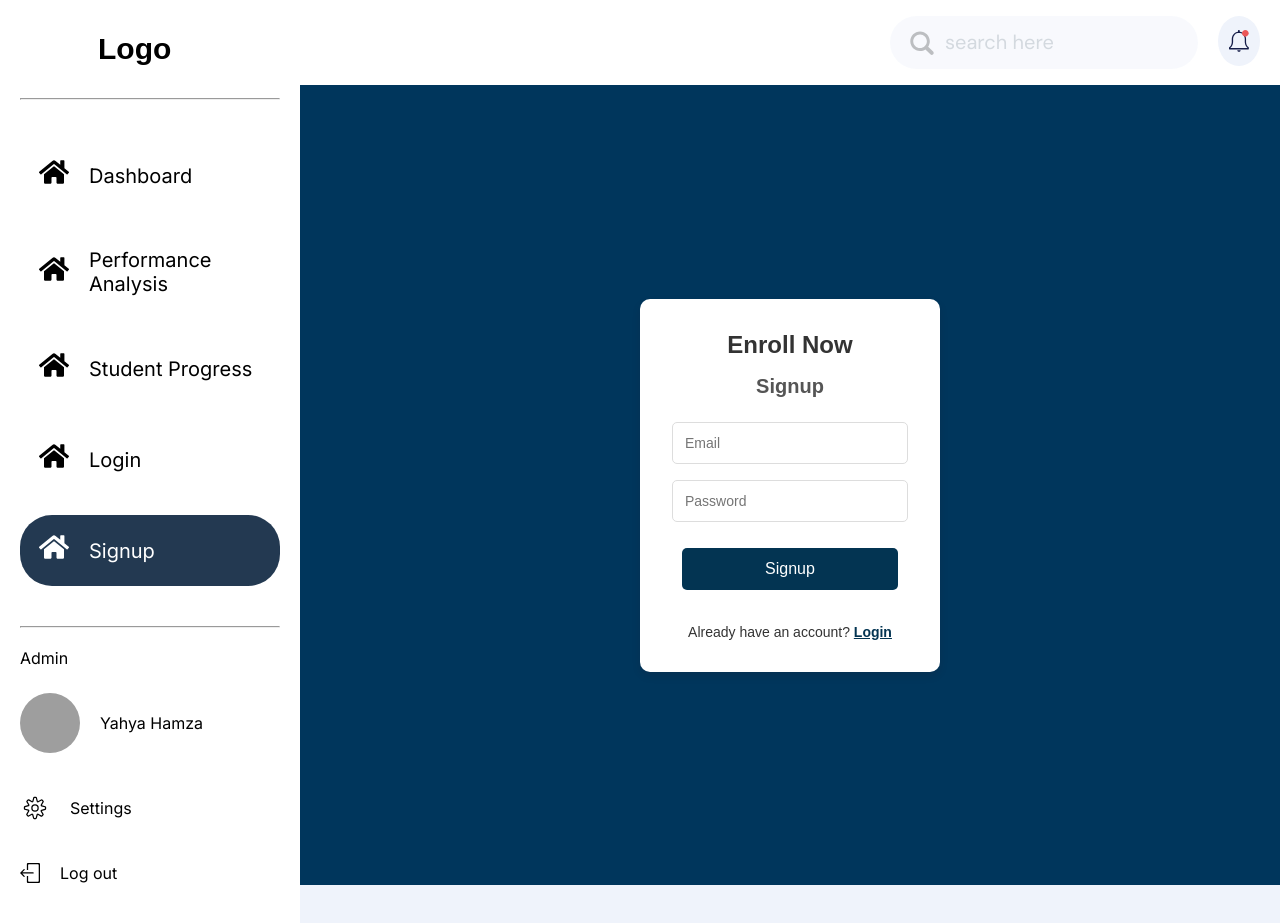
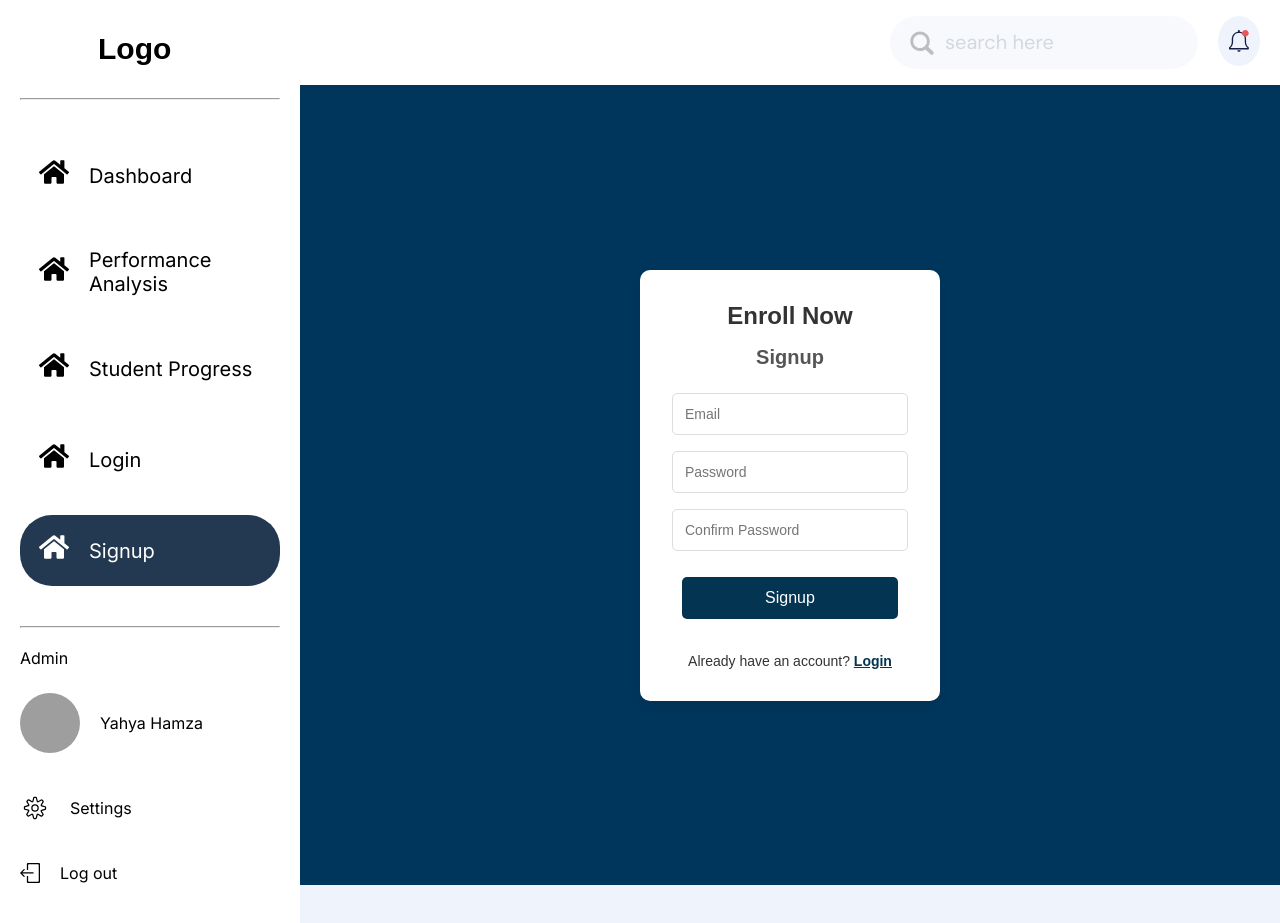
Before and after one commit to Yahya305/IAD-project, a React (Vite) app in the folder client/: page /student/signup in a window 1280 px wide. Built offline with nearby package versions, Linux system fonts and the light colour scheme; grey boxes are pictures that could not be loaded; a web font is replaced by a local one.

Commit message:
fix: signup page UI

```diff
--- a/client/src/pages/student/authentication/components/Form.jsx
+++ b/client/src/pages/student/authentication/components/Form.jsx
@@ -3,10 +3,16 @@
 const Form = ({ onSubmit, formType }) => {
     const [email, setEmail] = useState("");
     const [password, setPassword] = useState("");
+    const [confirmPassword, setConfirmPassword] = useState("");
     const [error, setError] = useState("");
 
     const handleSubmit = (e) => {
         e.preventDefault();
+
+        if (formType === "Signup" && password !== confirmPassword) {
+            setError("Passwords do not match.");
+            return;
+        }
 
         // Basic validation
         if (!email || !password) {
@@ -19,7 +25,7 @@
 
         // Call the onSubmit prop if provided
         if (onSubmit) {
-            onSubmit({email, password});
+            onSubmit({ email, password });
         }
 
         console.log("Logging in with", email, password);
@@ -48,6 +54,18 @@
                     aria-label="Password"
                 />
             </div>
+            {formType === "Signup" && (
+                <div className="form-group">
+                    <input
+                        id="confirmPassword"
+                        type="password"
+                        placeholder="Confirm Password"
+                        value={confirmPassword}
+                        onChange={(e) => setConfirmPassword(e.target.value)}
+                        aria-label="Confirm Password"
+                    />
+                </div>
+            )}
             <button type="submit" className="submit-button">
                 {formType}
             </button>
--- a/client/src/pages/student/authentication/style.css
+++ b/client/src/pages/student/authentication/style.css
@@ -52,14 +52,16 @@
     text-align: left;
 }
 
-.form-group input, select {
+.form-group input,
+select {
     padding: 0.75rem;
     border: 1px solid #ddd;
     border-radius: 5px;
     font-size: 0.875rem;
 }
 
-.form-group input:focus, .form-group select:focus {
+.form-group input:focus,
+.form-group select:focus {
     outline: none;
     border-color: #033452;
     box-shadow: 0 0 0 2px rgba(3, 52, 82, 0.2);
@@ -135,19 +137,18 @@
 .otp-verification-container {
     text-align: center;
     margin-top: 20px;
-}
 
-.otp-verification-container h3 {
+    h3 {
         margin-bottom: 15px;
         color: #333;
     }
 
-.otp-verification-container p {
+    p {
         margin-bottom: 20px;
         color: #666;
     }
 
-.otp-verification-container input {
+    input {
         width: 200px;
         padding: 10px;
         font-size: 18px;
@@ -156,24 +157,25 @@
         margin-bottom: 20px;
         border: 2px solid #ddd;
         border-radius: 5px;
-}
 
-.otp-verification-container input:focus {
+        &:focus {
             border-color: #007bff;
             outline: none;
+        }
     }
 
     .resend-text {
         font-size: 14px;
         margin-top: 15px;
-}
 
         .resend-link {
             color: #007bff;
             cursor: pointer;
             text-decoration: underline;
-}
 
-.resend-link:hover {
+            &:hover {
                 color: #0056b3;
             }
+        }
+    }
+}
```
Lines whose indentation alone changed are shown as unchanged.
